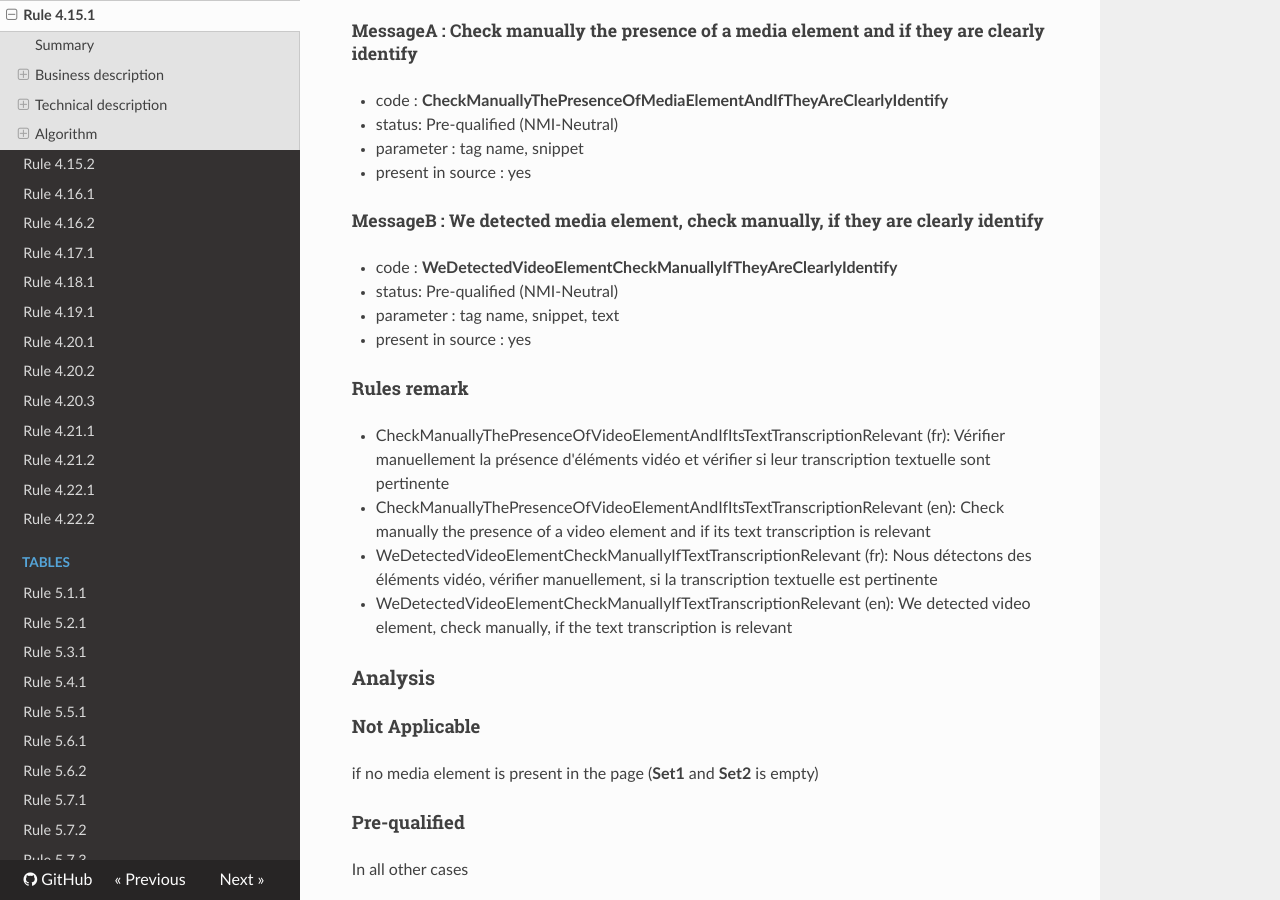
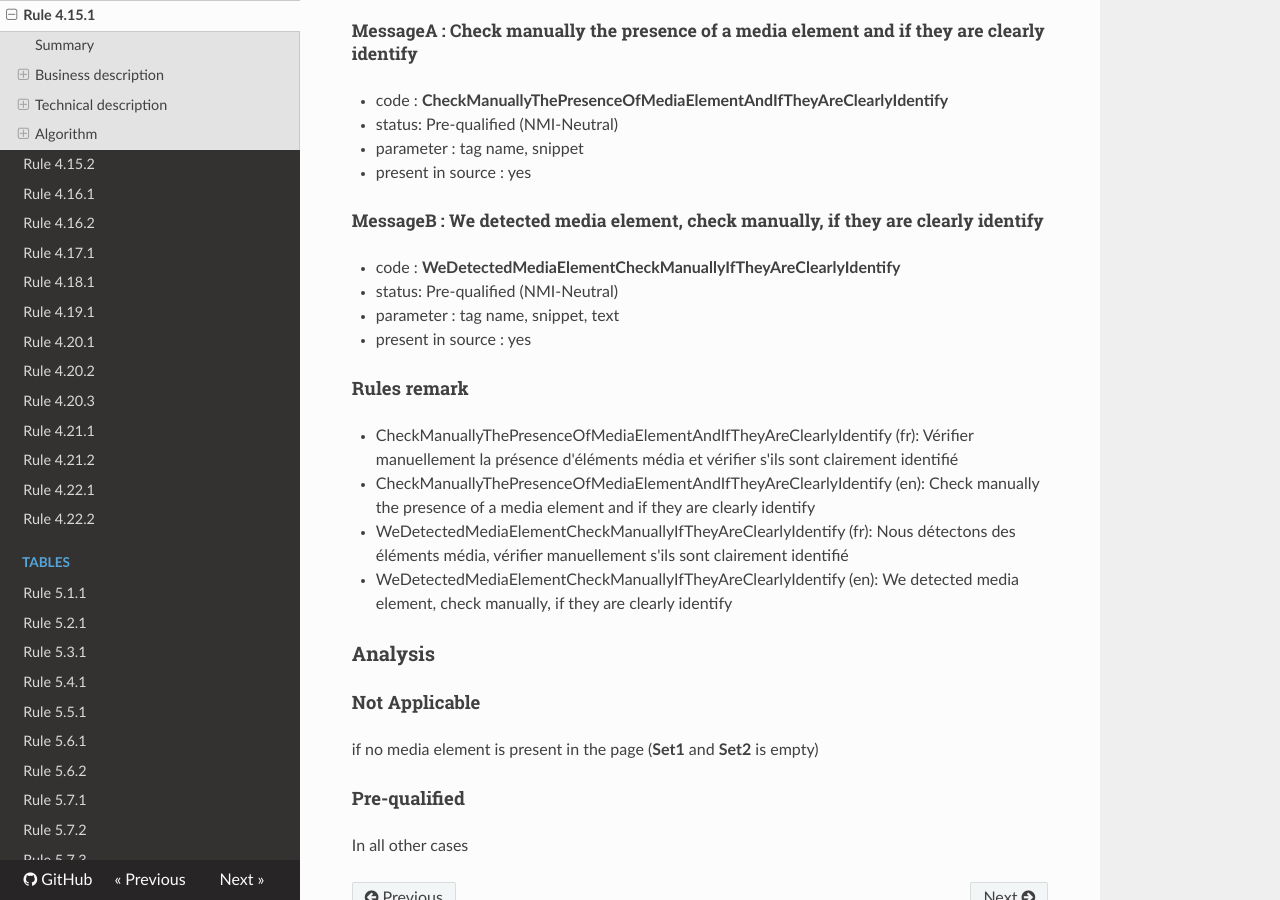
Before and after one commit to Tanaguru/RGAA3-2016, an MkDocs documentation site: the page built from docs/Rule-4-15-1.md, in a window 1280 px wide and 900 px high, scrolled down 1557 px. Built offline with MkDocs 1.6.1, drawn with Linux system fonts in a browser that asks for light colours; nearby versions of some CDN libraries; old or Windows-style settings are respelled for this version of MkDocs.

Commit message:
Update sample criterion 4.15

```diff
--- a/docs/Rule-4-15-1.md
+++ b/docs/Rule-4-15-1.md
@@ -65,18 +65,18 @@ For each element of **Set1**, raise a MessageB
 
 ##### MessageB : We detected media element, check manually, if they are clearly identify
 
--    code : **WeDetectedVideoElementCheckManuallyIfTheyAreClearlyIdentify**
+-    code : **WeDetectedMediaElementCheckManuallyIfTheyAreClearlyIdentify**
 -    status: Pre-qualified (NMI-Neutral)
 -    parameter : tag name, snippet, text
 -    present in source : yes
 
 #### Rules remark
 
- * CheckManuallyThePresenceOfVideoElementAndIfItsTextTranscriptionRelevant (fr): V&eacute;rifier manuellement la pr&eacute;sence d'&eacute;l&eacute;ments vid&eacute;o et v&eacute;rifier si leur transcription textuelle sont pertinente
- * CheckManuallyThePresenceOfVideoElementAndIfItsTextTranscriptionRelevant (en): Check manually the presence of a video element and if its text transcription is relevant
+ * CheckManuallyThePresenceOfMediaElementAndIfTheyAreClearlyIdentify (fr): V&eacute;rifier manuellement la pr&eacute;sence d'&eacute;l&eacute;ments m&eacute;dia et v&eacute;rifier s'ils sont clairement identifi&eacute;
+ * CheckManuallyThePresenceOfMediaElementAndIfTheyAreClearlyIdentify (en): Check manually the presence of a media element and if they are clearly identify
 
- * WeDetectedVideoElementCheckManuallyIfTextTranscriptionRelevant (fr): Nous d&eacute;tectons des &eacute;l&eacute;ments vid&eacute;o, v&eacute;rifier manuellement, si la transcription textuelle est pertinente
- * WeDetectedVideoElementCheckManuallyIfTextTranscriptionRelevant (en): We detected video element, check manually, if the text transcription is relevant
+ * WeDetectedMediaElementCheckManuallyIfTheyAreClearlyIdentify (fr): Nous d&eacute;tectons des &eacute;l&eacute;ments m&eacute;dia, v&eacute;rifier manuellement s'ils sont clairement identifi&eacute;
+ * WeDetectedMediaElementCheckManuallyIfTheyAreClearlyIdentify (en): We detected media element, check manually, if they are clearly identify
 
 ### Analysis
 
```
Also changed, not shown: docs/Rule-4-15-2.md (+5 -5 lines), 3 other files.
